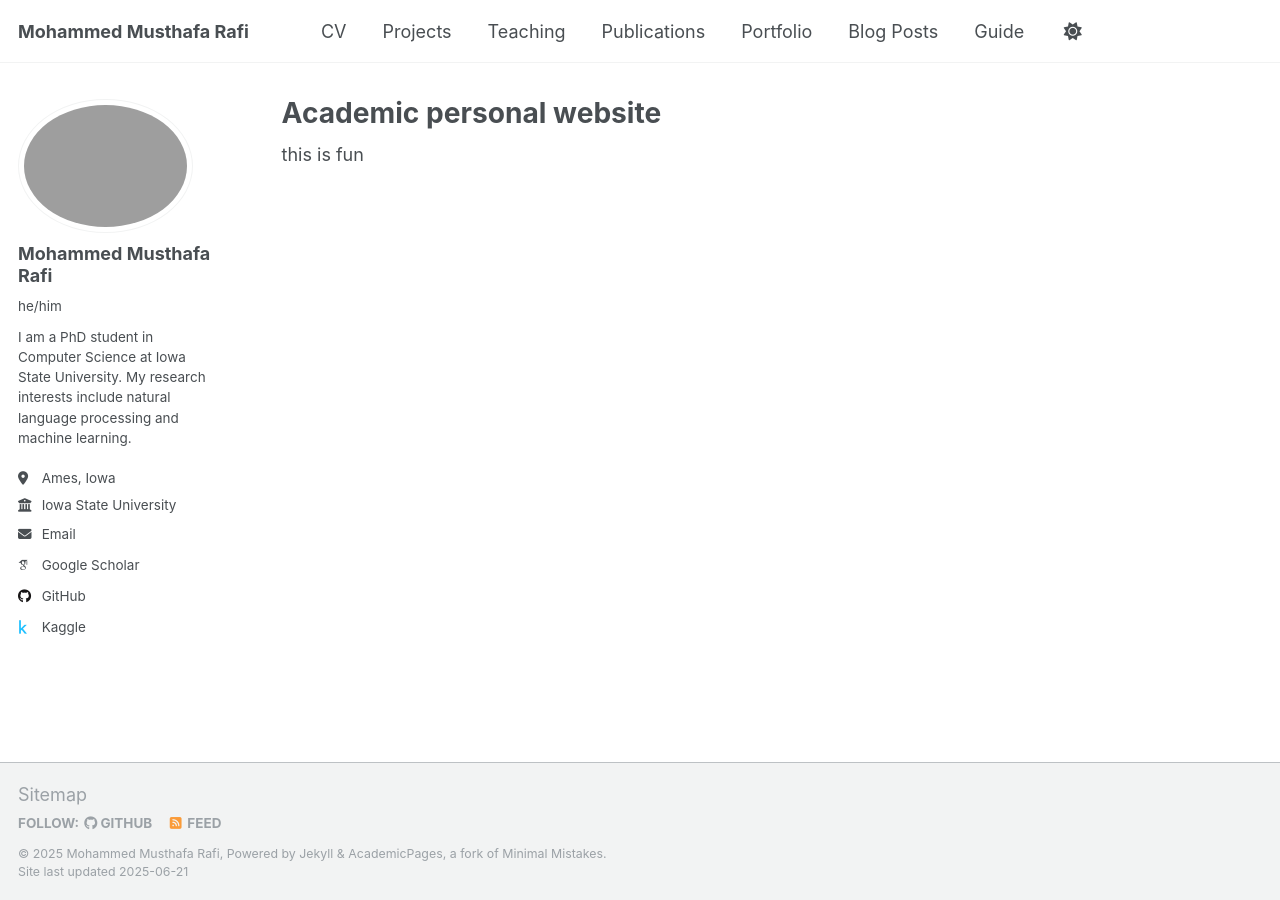
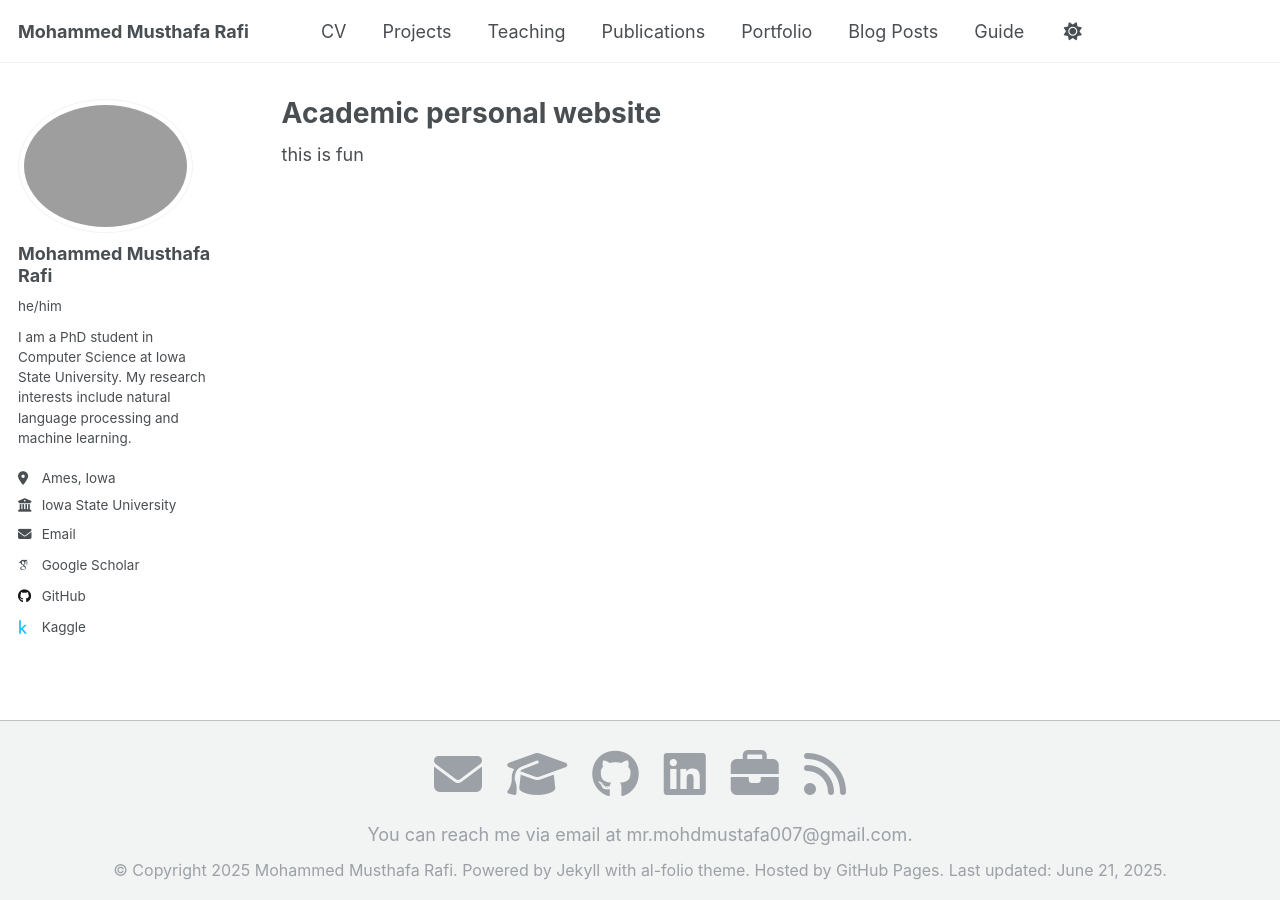
Before and after one commit to itsMustafamr/itsmustafamr.github.io, a Jekyll site: the page built from _pages/about.md, in a window 1280 px wide. Built offline with Jekyll 4.4.1, drawn with Linux system fonts in a browser that asks for light colours; some web fonts are replaced.

Commit message:
Changed the Footer to look cooler

```diff
--- a/_includes/footer.html
+++ b/_includes/footer.html
@@ -1,25 +1,16 @@
 {% include base_path %}
 
-{% if site.author.github or site.author.bitbucket or site.atom_feed.hide != true %}
-<div class="page__footer-follow">
-  <ul class="social-icons">
-    {% if site.data.ui-text[site.locale].follow_label %}
-      <li><strong>{{ site.data.ui-text[site.locale].follow_label }}</strong></li>
-    {% endif %}
-    {% if site.author.github %}
-      <li><a href="http://github.com/{{ site.author.github }}"><i class="fab fa-github" aria-hidden="true"></i> GitHub</a></li>
-    {% endif %}
-    {% if site.author.bitbucket %}
-      <li><a href="http://bitbucket.org/{{ site.author.bitbucket }}"><i class="fab fa-bitbucket" aria-hidden="true"></i> Bitbucket</a></li>
-    {% endif %}
-    {% if site.atom_feed.hide != true %}
-    <li><a href="{% if site.atom_feed.path %}{{ site.atom_feed.path }}{% else %}{{ base_path }}/feed.xml{% endif %}"><i class="fa fa-fw fa-rss-square" aria-hidden="true"></i> {{ site.data.ui-text[site.locale].feed_label | default: "Feed" }}</a></li>
-    {% endif %}
-  </ul>
+<div style="text-align:center; margin-bottom: 10px;">
+  <a href="mailto:mr.mohdmustafa007@gmail.com" style="font-size:48px; margin:0 10px;"><i class="fa fa-envelope"></i></a>
+  <a href="https://scholar.google.com/citations?user=PS_CX0AAAAAJ" style="font-size:48px; margin:0 10px;"><i class="fa fa-graduation-cap"></i></a>
+  <a href="https://github.com/itsmustafamr" style="font-size:48px; margin:0 10px;"><i class="fab fa-github"></i></a>
+  <a href="https://www.linkedin.com/in/mohammed-musthafa-r/" style="font-size:48px; margin:0 10px;"><i class="fab fa-linkedin"></i></a>
+  <a href="/cv" style="font-size:48px; margin:0 10px;"><i class="fa fa-briefcase"></i></a>
+  <a href="/feed.xml" style="font-size:48px; margin:0 10px;"><i class="fa fa-rss"></i></a>
 </div>
-{% endif %}
-
-<div class="page__footer-copyright">
-  &copy; {{ site.time | date: '%Y' }} {{ site.name | default: site.title }}, {{ site.data.ui-text[site.locale].powered_by | default: "Powered by" }} <a href="http://jekyllrb.com" rel="nofollow">Jekyll</a> &amp; <a href="https://github.com/academicpages/academicpages.github.io">AcademicPages</a>, a fork of <a href="https://mademistakes.com/work/minimal-mistakes-jekyll-theme/" rel="nofollow">Minimal Mistakes</a>.<br />
-  Site last updated {{ "now" | date: '%Y-%m-%d' %}}
+<div style="text-align:center; margin-bottom: 10px;">
+  You can reach me via email at <a href="mailto:mr.mohdmustafa007@gmail.com">mr.mohdmustafa007@gmail.com</a>.
 </div>
+<div style="text-align:center; font-size:16px; margin-top:10px;">
+  &copy; Copyright {{ "now" | date: '%Y' }} Mohammed Musthafa Rafi. Powered by Jekyll with al-folio theme. Hosted by GitHub Pages. Last updated: {{ "now" | date: '%B %d, %Y' }}.
+</div>
--- a/_includes/footer/custom.html
+++ b/_includes/footer/custom.html
@@ -1,3 +1,3 @@
 <!-- start custom footer snippets -->
-<a href="/sitemap/">Sitemap</a>
+<!-- <a href="/sitemap/">Sitemap</a> -->
 <!-- end custom footer snippets -->
```
